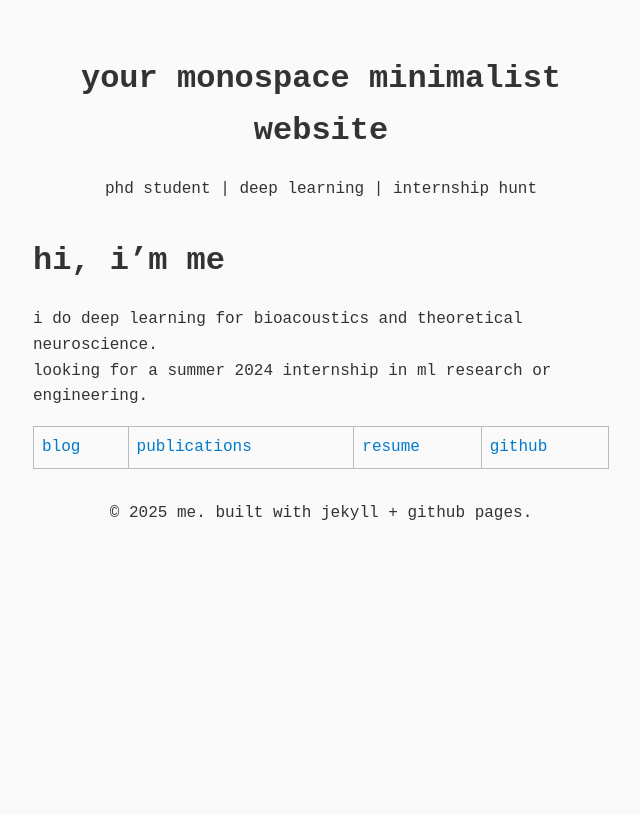
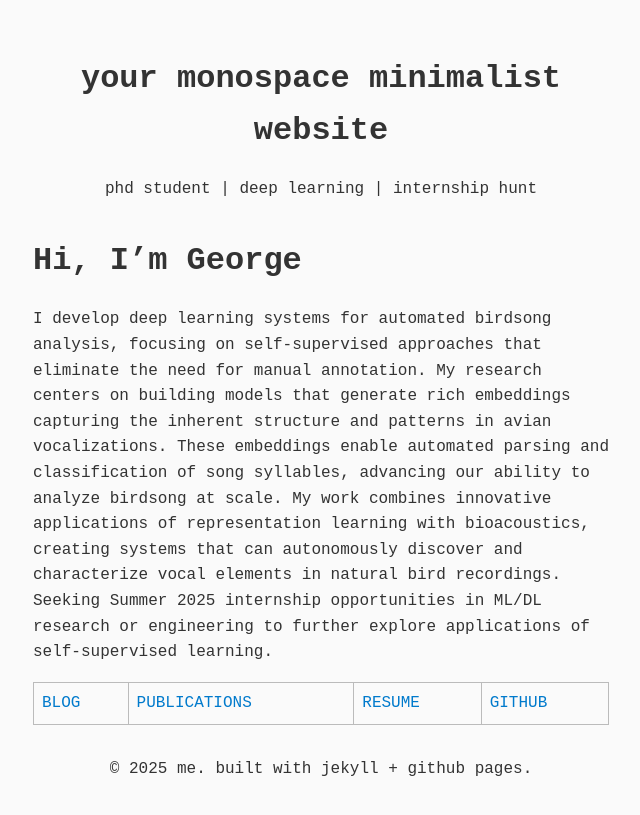
Before and after one commit to georgevenven/personal_website, a Jekyll site: the page built from index.md, in a window 1280 px wide. Shown: the top 815 px of the page, without its empty margins (319-959 px from the left). Built offline with Jekyll 4.4.1, drawn with Linux system fonts in a browser that asks for light colours.

Commit message:
updated bio

```diff
--- a/index.md
+++ b/index.md
@@ -3,9 +3,9 @@ layout: default
 title: home
 ---
 
-# hi, i'm me
+# Hi, I'm George
 
-i do deep learning for bioacoustics and theoretical neuroscience.
-looking for a summer 2024 internship in ml research or engineering.
+I develop deep learning systems for automated birdsong analysis, focusing on self-supervised approaches that eliminate the need for manual annotation. My research centers on building models that generate rich embeddings capturing the inherent structure and patterns in avian vocalizations. These embeddings enable automated parsing and classification of song syllables, advancing our ability to analyze birdsong at scale. My work combines innovative applications of representation learning with bioacoustics, creating systems that can autonomously discover and characterize vocal elements in natural bird recordings. Seeking Summer 2025 internship opportunities in ML/DL research or engineering to further explore applications of self-supervised learning.
 
-[blog](/blog) | [publications](/publications) | [resume](#) | [github](https://github.com/username)
+
+[BLOG](/blog) | [PUBLICATIONS](/publications) | [RESUME](#) | [GITHUB](https://github.com/username)
```
